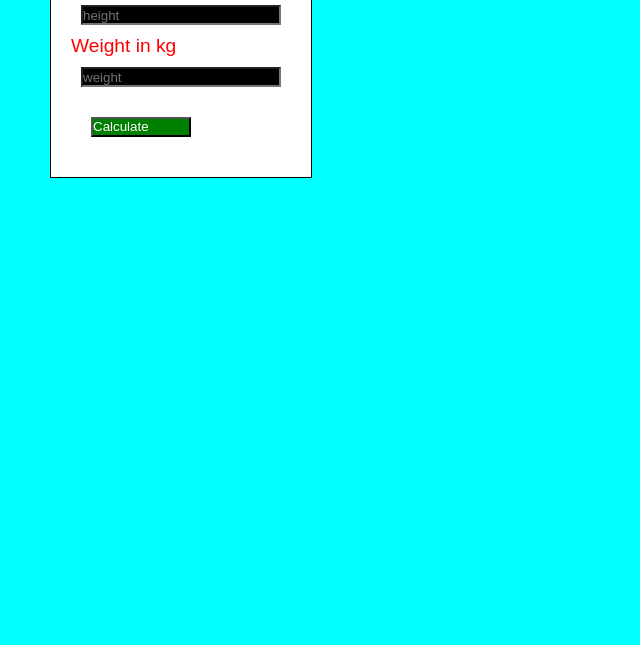
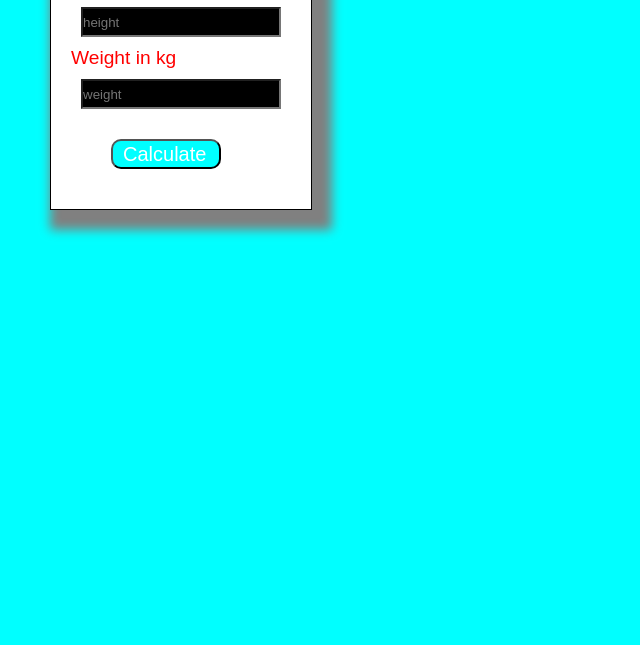
Before and after one commit to sindilekula/BMI-Calculator, a plain HTML site: page index.html in a window 1280 px wide. Shown: the part 155-800 px from the top of the page, without its empty margins (0-640 px from the left). Drawn offline with Linux system fonts and the light colour scheme.

Commit message:
css edited

```diff
--- a/styles.css
+++ b/styles.css
@@ -6,6 +6,7 @@
 
 body {
     background-color: aqua;
+    font-family: 'Trebuchet MS', 'Lucida Sans Unicode', 'Lucida Grande', 'Lucida Sans', Arial, sans-serif;
 }
 
 .container{
@@ -14,6 +15,7 @@ body {
     border: solid 1px black;
     background-color: white;
     width: fit-content;
+    box-shadow: 10px 10px 10px 10px grey;
 }
 
 h1 {
@@ -28,7 +30,7 @@ p {
 
 input {
     width: 200px;
-    height: 20px;
+    height: 30px;
     background-color: black;
     color: white;
     margin: 10px;
@@ -36,11 +38,25 @@ input {
 }
 
 button {
-    background-color: green;
-    width: 100px;
-    height: 20px;
+    background-color: aqua;
+    width: 110px;
+    height: 30px;
     color: white;
     display: flex;
     flex-direction: column;
-    margin: 20px;
+    justify-content: center;
+    margin-top: 20px;
+    margin-left: 40px;
+    border-radius: 10px;
+    padding: 10px;
+    font-size: 20px;
 }
+
+button:hover {
+    background-color: red;
+}
+
+#results {
+    margin-top: 20px;
+    text-shadow: 1px 1px 2px red, 0 0 25px blue, 0 0 5px darkblue;
+}
```
Also changed, not shown: scripts.js (line endings or trailing spaces).
